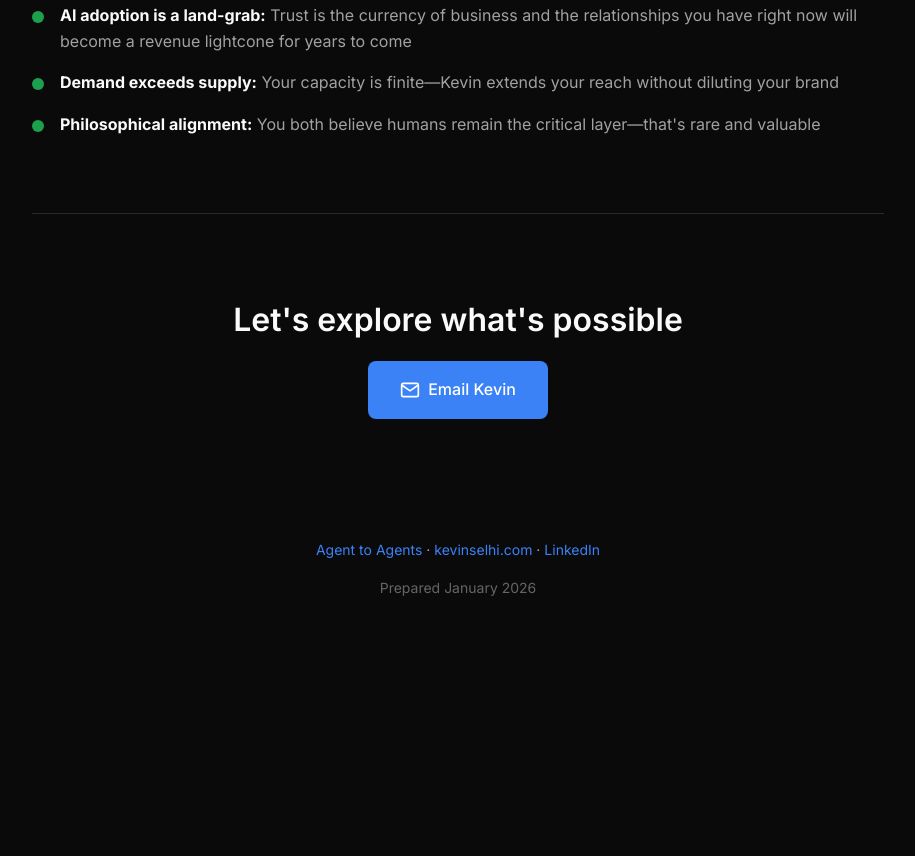
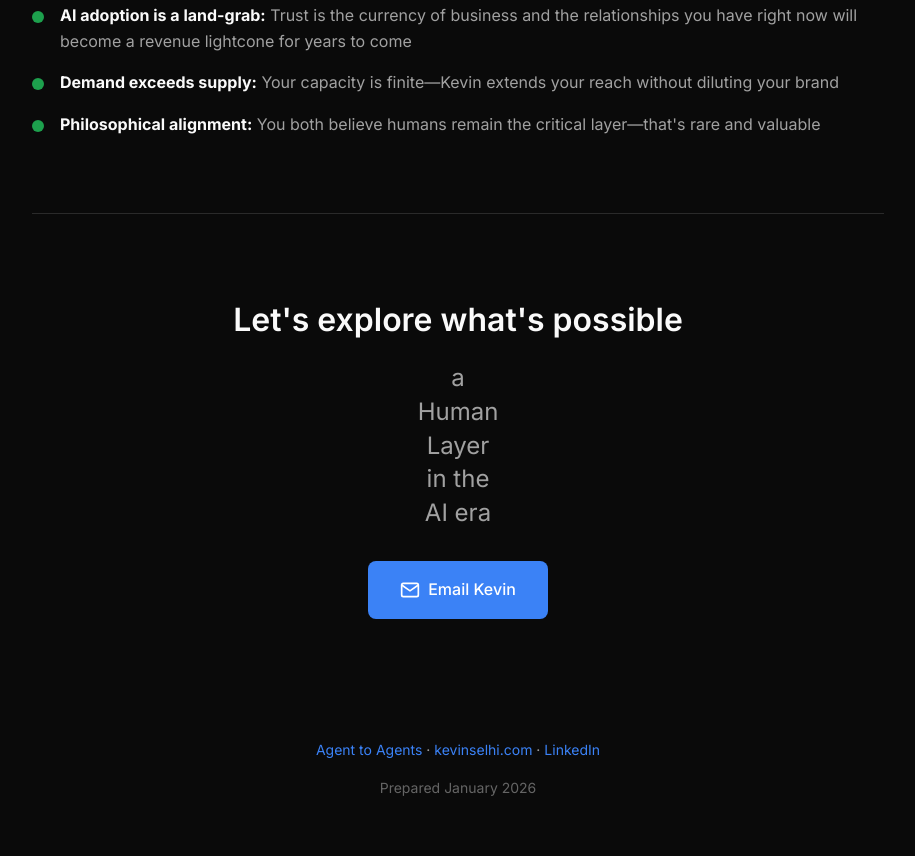
Before and after one commit to a2agents/a2agents.com, a website: page src/jmintel.html in a window 1280 px wide. Shown: the part 3616-4472 px from the top of the page, without its empty margins (182-1097 px from the left). Before the commit the page ends 4272 px from the top, so only its background shows below. Drawn offline with Linux system fonts and the light colour scheme.

Commit message:
Add tagline to CTA section
Co-Authored-By: Claude Opus 4.5 <noreply@anthropic.com>

```diff
--- a/src/jmintel.html
+++ b/src/jmintel.html
@@ -523,6 +523,14 @@
         <section class="cta">
             <h2>Let's explore what's possible</h2>
 
+            <p style="font-size: 24px; line-height: 1.4; margin-bottom: 32px; color: var(--text-secondary);">
+                a<br>
+                Human<br>
+                Layer<br>
+                in the<br>
+                AI era
+            </p>
+
             <div class="cta-buttons">
                 <a href="mailto:kevin.selhi@gmail.com?subject=JMC%20x%20A2Agents%20Collaboration&body=Jim%2C%0A%0AI%27d%20love%20to%20find%2030%20minutes%20to%20explore%20whether%20there%27s%20a%20fit.%20What%20does%20your%20calendar%20look%20like%20this%20week%3F%0A%0AKevin" class="btn btn-primary">
                     <svg width="20" height="20" viewBox="0 0 24 24" fill="none" stroke="currentColor" stroke-width="2">
```
